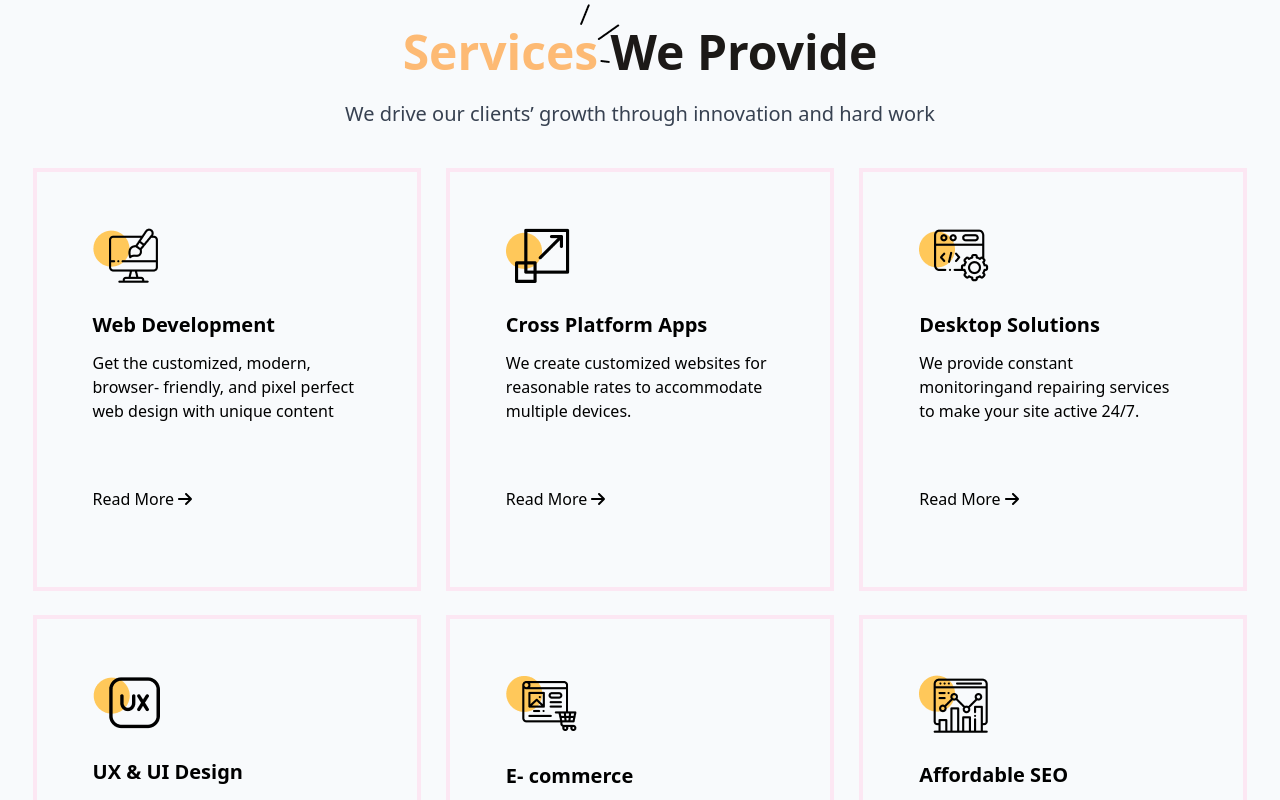
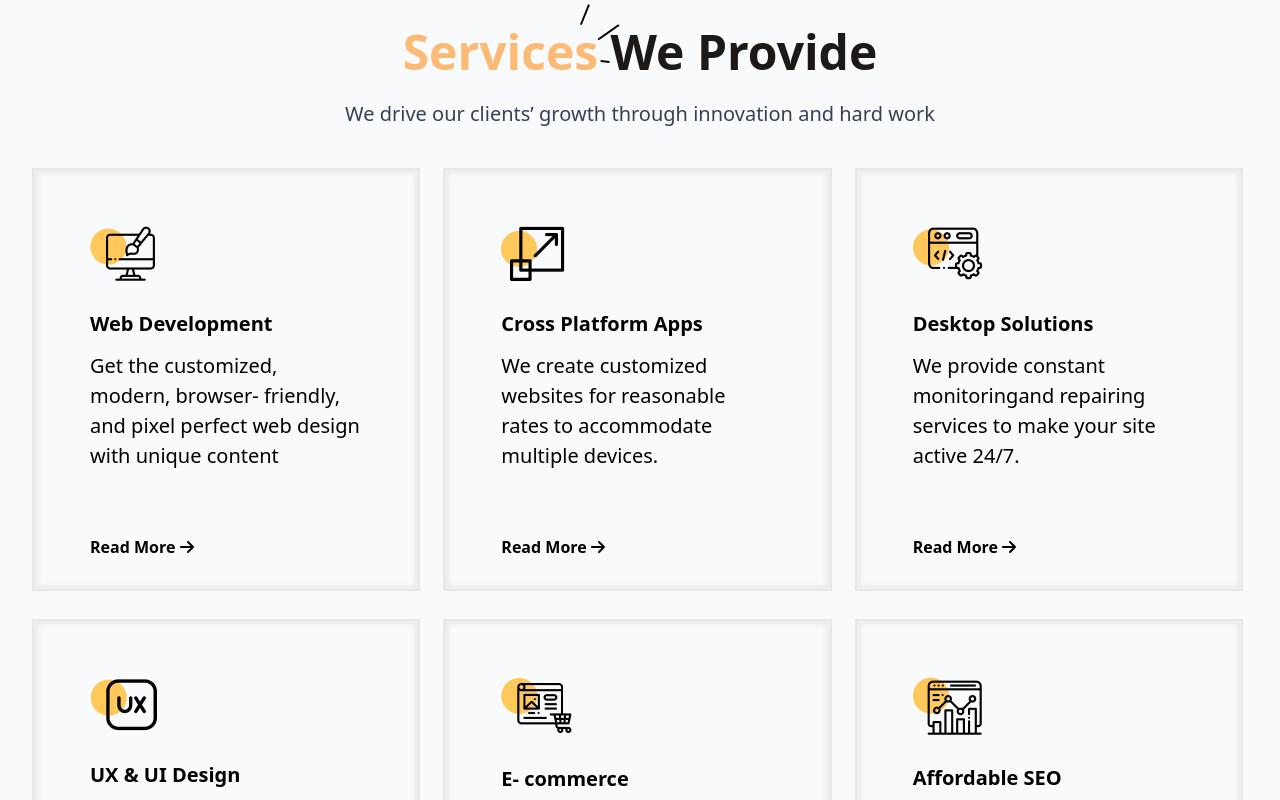
Before and after one commit to arfanroky-github/miicon-demo-repo, a Vue app: page / in a window 1280 px wide. Shown: the part 860-1660 px from the top of the page. Built offline with nearby package versions, Linux system fonts and the light colour scheme.

Commit message:
service section currection

```diff
--- a/src/components/ServiceList.vue
+++ b/src/components/ServiceList.vue
@@ -1,9 +1,9 @@
 <template>
-    <div class=" mx-auto  md:h-[423.41px] md:w-[388.29px] p-14 border-4 border-pink-100     " style="box-shadow: 0 4px 4px #E7E7E7 ,0 -4px 4px #E7E7E7,inset 4 0px 4px #E7E7E7 ,inset -4 0px 4px #E7E7E7; background: linear-gradient(#f8fafc, #f8fafc);">
+      <div class=" md:h-[423.41px] md:w-[388.29px] p-14 border-2 border-[#E7E7E7] " style="box-shadow: inset -4px 0px 4px #EDEDED, inset 4px 0px 4px #EDEDED, inset 0px -4px 4px #EDEDED, inset 0px 4px 4px #EDEDED;">
         <img class="pb-3" :src="service.img" alt="">
-        <h1 class=" font-bold text-xl pt-4">{{service.title}}</h1>
-        <p class="pt-3">{{service.text}}</p>
-        <p class="pt-16">Read More <Font icon="arrow-right" /></p>
+        <h1 class=" font-bold text-[20px] pt-4">{{service.title}}</h1>
+        <p class="pt-3 md:text-[20px] text-[16px]">{{service.text}}</p>
+        <p class="pt-16 font-bold">Read More <Font icon="arrow-right" /></p>
     </div>
 </template>
 
--- a/src/components/Services.vue
+++ b/src/components/Services.vue
@@ -1,5 +1,5 @@
 <template>
-  <section class="min-h-screen  py-12 mt-12 w-full relative" style="background-color: #f8fafc">
+  <section class="min-h-screen  py-12 mt-12 w-full relative" style="background-color: #F8FAFC">
    <div class="container mx-auto px-8">
     <h1 class=" font-bold md:text-5xl text-3xl md:text-center text-orange-300">Services <span class="text-stone-900">We Provide</span></h1>
     <p class="text-gray-700 md:text-center text-xl pt-6">We drive our clients’ growth through innovation and hard work</p>
@@ -7,7 +7,7 @@
     <img class=" absolute md:right-[660px] top-[44px] right-[140px]  md:block hidden" :src="Vector1" alt="">
     <img class=" absolute md:right-[670px] top-20 right-[150px]  md:block hidden" :src="Vector2" alt="">
 
-      <div class="grid md:grid-cols-3 grid-cols-1 gap-6 py-10">
+      <div class="grid lg:grid-cols-3 md:grid-cols-2 grid-cols-1 gap-[18px] gap-y-[28px] py-10">
       <ServiceList v-for="service in services" :key="service.title" :service="service"  />
 
     </div>
```
